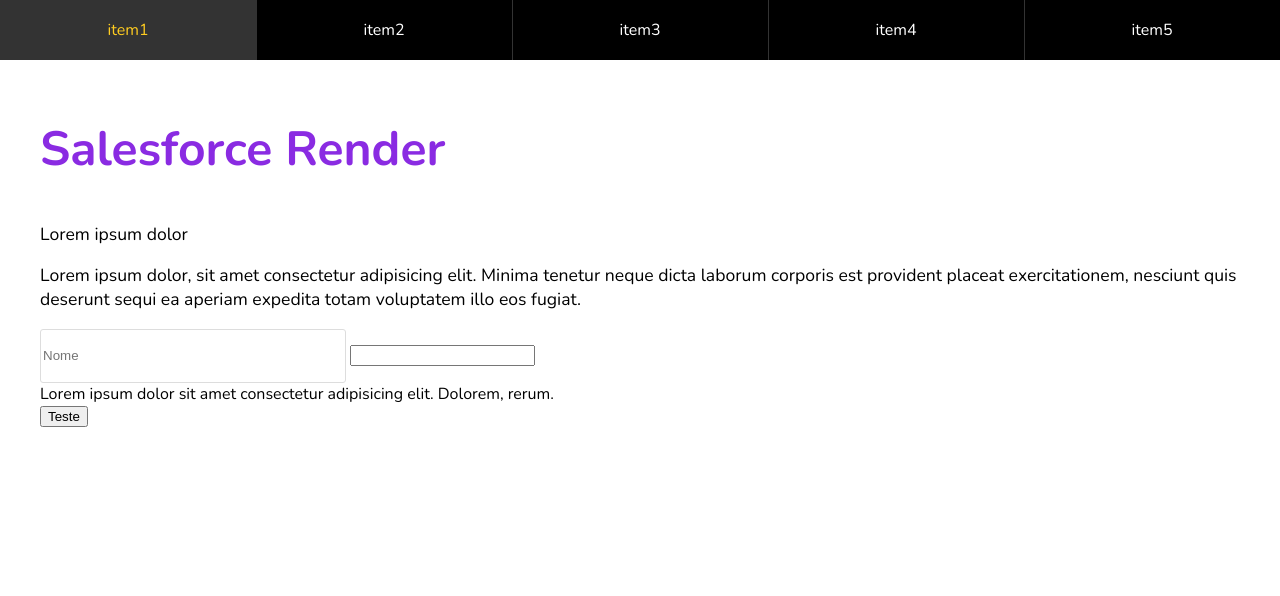
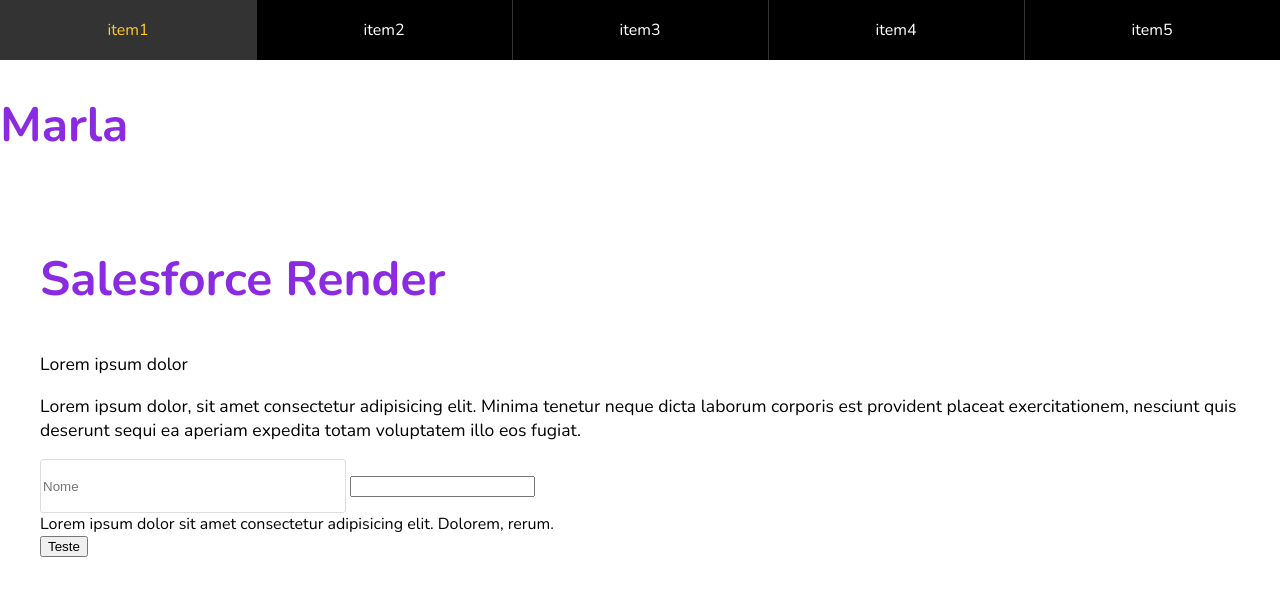
Before and after one commit to efcdilascio/nesc-estudos, a plain HTML site: page index.html in a window 1280 px wide. Drawn offline with nearby package versions, Linux system fonts and the light colour scheme.

Commit message:
adicionando h1

```diff
--- a/index.html
+++ b/index.html
@@ -21,6 +21,7 @@
             <li><a href="#">item5</a></li>
         </ul>
     </header>
+    <h1>Marla</h1>
 
     <section class="content">
         <h1>Salesforce Render</h1>
```
